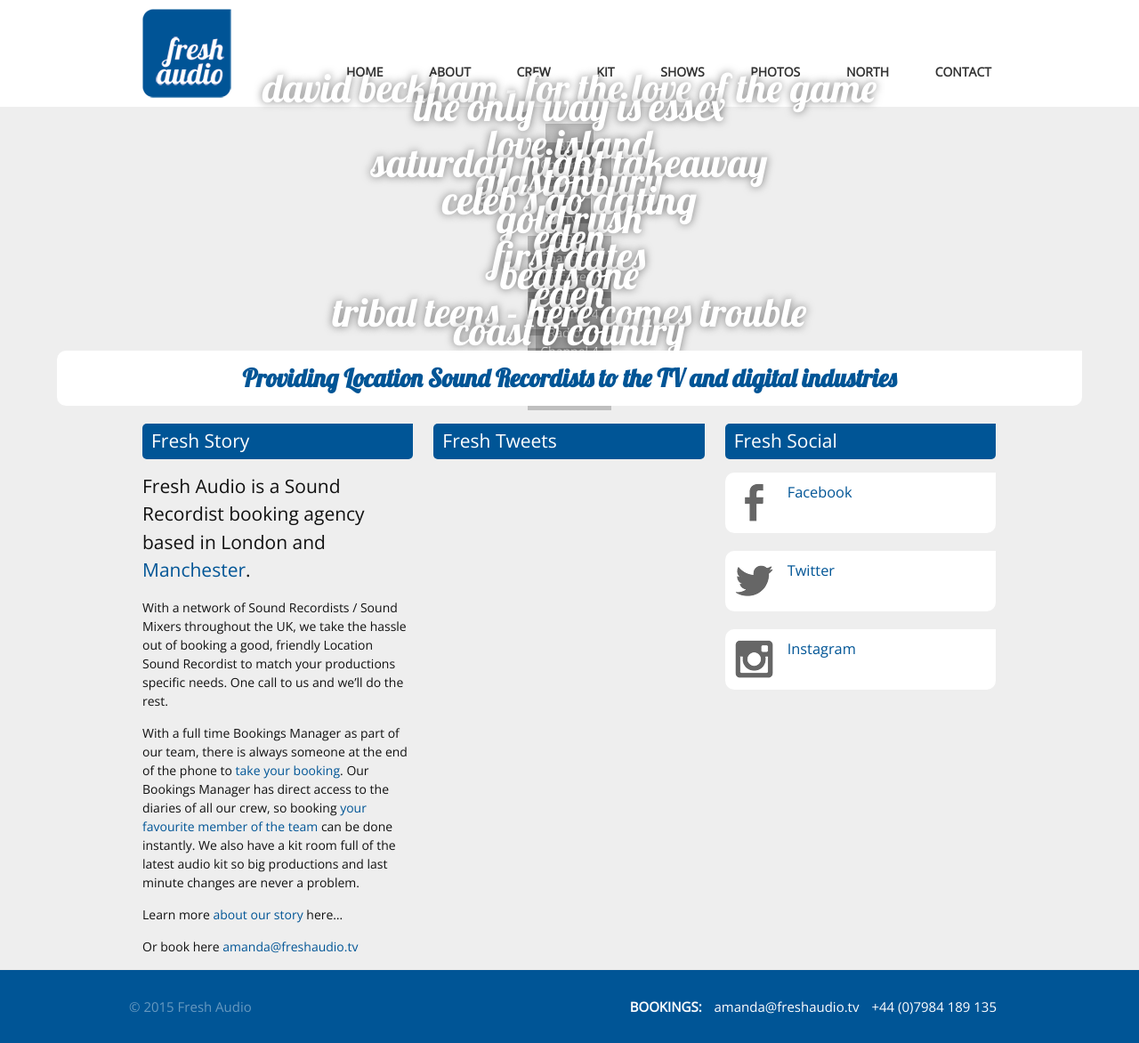
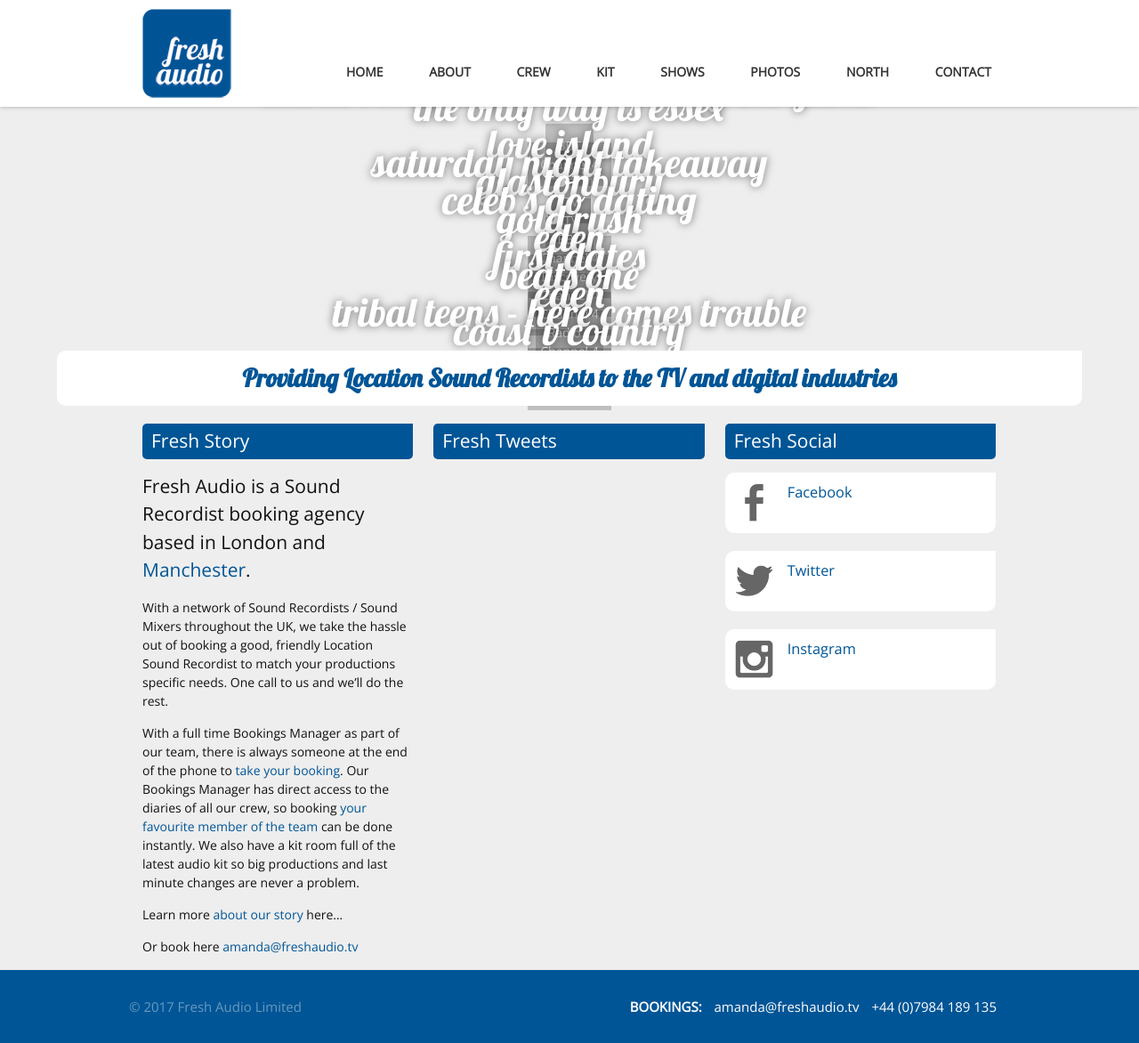
Before and after one commit to freshaudio/fresh-audio, a Jekyll site: the page built from index.md, in a window 1280 px wide. Shown: the whole page at 89% size. Built offline with Jekyll 4.4.1, drawn with Linux system fonts in a browser that asks for light colours; a style sheet for code colours, icons or effects is not loaded.

Commit message:
Tweak global touches

```diff
--- a/_includes/footer.html
+++ b/_includes/footer.html
@@ -4,7 +4,7 @@
     <div class="footer-col-wrapper">
 
       <div class="footer-channels">
-        &copy 2015 Fresh Audio
+        &copy 2017 Fresh Audio Limited
       </div>
 
       <div class="site-contact">
--- a/_sass/_fresh.sass
+++ b/_sass/_fresh.sass
@@ -236,6 +236,8 @@
 
 .site-header
   background-color: #FFF  // $fresh-blue
+  box-shadow: 0 0 5px rgba(0,0,0,0.3)
+  z-index: 100
 
   // border-bottom: dashed 1px #DDD
   position: relative
```
